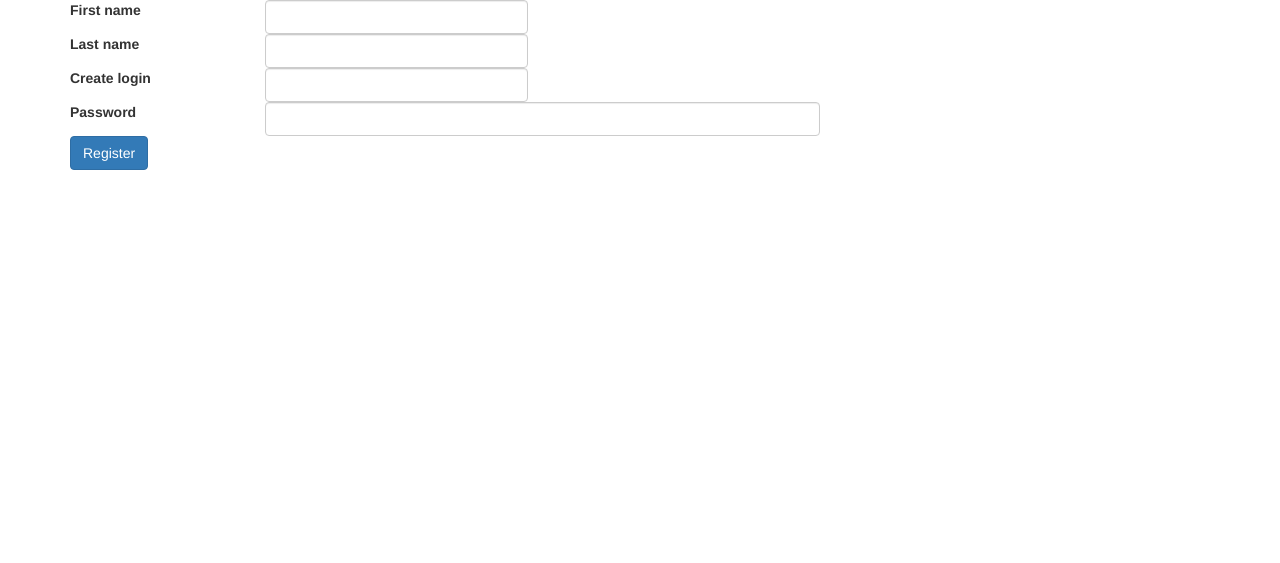
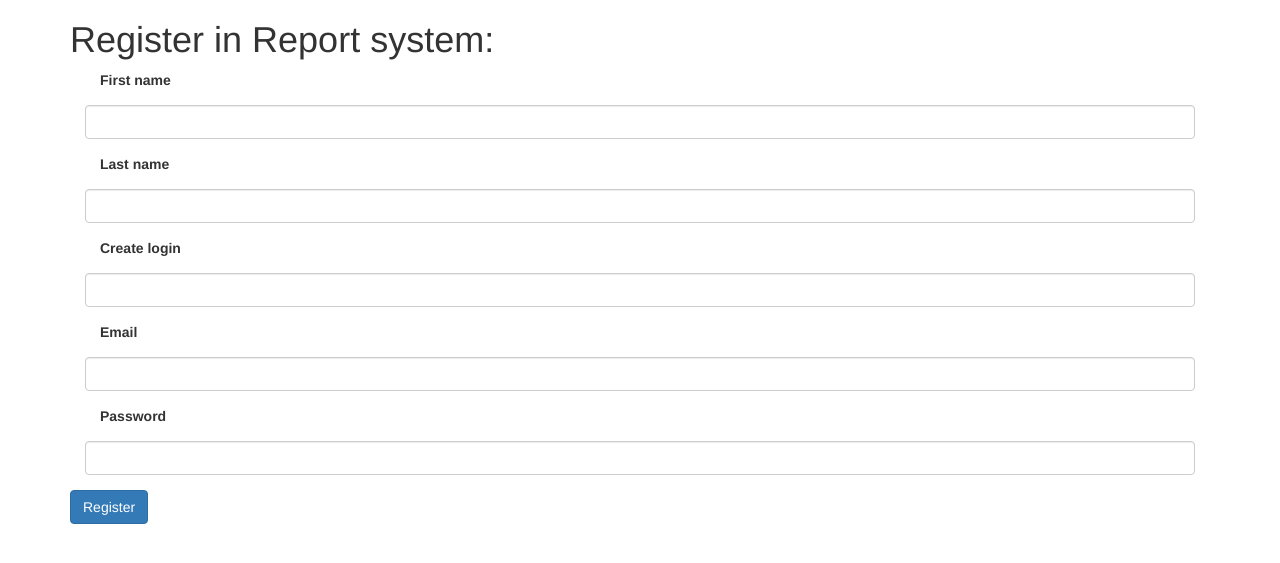
Before and after one commit to DiMukha/PythonFlaskProject_BI_Team, a Flask app: page /register in a window 1280 px wide. Shown: the top 563 px of the page. Run offline with Flask 2, Linux system fonts and the light colour scheme; some libraries are stand-ins or nearby versions.

```diff
--- a/app.py
+++ b/app.py
@@ -1,7 +1,7 @@
 from flask import Flask, render_template, request, url_for
 from flask_bootstrap import Bootstrap
 from flask_login import LoginManager
-from werkzeug.utils import redirect
+import sqlite3
 
 
 app = Flask(__name__)
@@ -16,8 +16,10 @@ def hello_world():
     return render_template('index.html')
 
 @app.route('/register', methods=["GET", "POST"])
+# args: firstname, lastname, login, email, password
+# if validation failed - we show 'message'
 def register():
-    firstname = lastname = email = ''
+    firstname = lastname = email = password = ''
     if request.method == "POST":
         pass
     return render_template('register.html', firstname=firstname, lastname=lastname, email=email)
--- a/templates/register.html
+++ b/templates/register.html
@@ -1,33 +1,41 @@
 {% extends "index.html" %}
 {% block content %}
 <div class="container">
-      <form method="post">
-        <div class="row mb-6">
-        <label for="firstname" class="col-sm-2 col-form-label">First name</label>
-        <div class="col-sm-3">
-          <input type="text" class="form-control" id="firstname" user="user" value="{{firstname}}">
+    <h1>Register in Report system:</h1>
+    {% if message%}
+    <div class="alert alert-danger" role="alert">
+        {{message}}
+    </div>
+
+    {% endif%}
+
+    <form method="post">
+        <div class="form-group col-md-12">
+            <label for="firstname" class="form-group col-md-6">First name</label>
+            <input type="text" class="form-control" id="firstname" value="{{firstname}}">
         </div>
-      </div>
-        <div class="row mb-6">
-        <label for="lastname" class="col-sm-2 col-form-label">Last name</label>
-        <div class="col-sm-3">
-          <input type="text" class="form-control" id="lastname" user="user" value="{{lastname}}">
+        <div class="form-group col-md-12">
+            <label for="lastname" class="form-group col-md-6">Last name</label>
+            <input type="text" class="form-control" id="lastname" value="{{lastname}}">
+
         </div>
-      </div>
-        <div class="row mb-6">
-        <label for="inputUser3" class="col-sm-2 col-form-label">Create login</label>
-        <div class="col-sm-3">
-          <input type="text" class="form-control" id="inputUser3" user="user" value="{{login}}">
+        <div class="form-group col-md-12">
+            <label for="login" class="form-group col-md-6">Create login</label>
+            <input type="text" class="form-control" id="login" value="{{login}}">
+
         </div>
-      </div>
 
-      <div class="row mb-6">
-        <label for="inputPassword3" class="col-sm-2 col-form-label">Password</label>
-        <div class="col-sm-6">
-          <input type="password" class="form-control" id="inputPassword3">
+        <div class="form-group col-md-12">
+            <label for="email" class="form-group col-md-6">Email</label>
+            <input type="email" class="form-control" id="email" value="{{email}}">
+
         </div>
-      </div>
-      <button type="submit" class="btn btn-primary">Register</button>
+
+        <div class="form-group col-md-12">
+            <label for="created_password" class="form-group col-md-6">Password</label>
+            <input type="password" class="form-control" id="created_password">
+        </div>
+        <button type="submit" class="btn btn-primary">Register</button>
     </form>
 </div>
 
```
Also changed, not shown: 1 other file.
